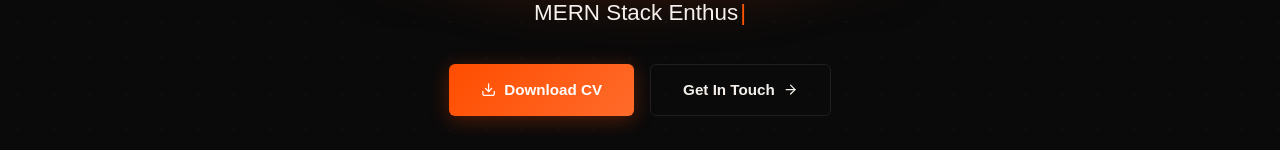
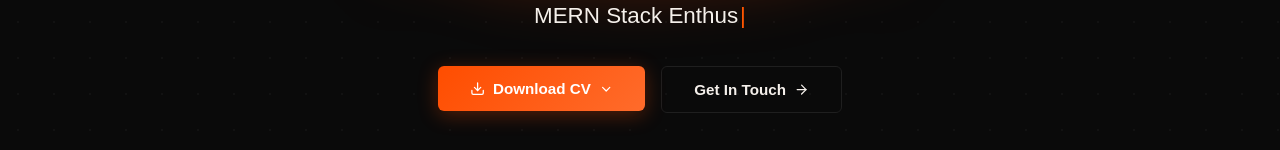
Before and after one commit to ArpanGoyal09/Arpan-Goyal-Portfolio, a React (Vite) app in the folder client/: page / in a window 1280 px wide. Shown: the part 572-722 px from the top of the page. Built offline with nearby package versions, Linux system fonts and the light colour scheme; no server answers; a web font is replaced by a local one.

Commit message:
Button Fix

```diff
--- a/client/src/components/Hero.jsx
+++ b/client/src/components/Hero.jsx
@@ -1,6 +1,6 @@
 import { useEffect, useRef, useState } from 'react';
 import { gsap } from 'gsap';
-import { FiDownload, FiArrowRight } from 'react-icons/fi';
+import { FiDownload, FiArrowRight, FiChevronDown, FiFileText } from 'react-icons/fi';
 import DragonSVG from './DragonSVG';
 import portfolioData from '../data/portfolioData';
 import { getDownloadUrl } from '../utils/api';
@@ -11,11 +11,25 @@ export default function Hero() {
   const [charIndex, setCharIndex]     = useState(0);
   const [isDeleting, setIsDeleting]   = useState(false);
 
+  const [cvOpen, setCvOpen] = useState(false);
+
   const eyebrowRef = useRef(null);
   const nameRef    = useRef(null);
   const typeRef    = useRef(null);
   const btnsRef    = useRef(null);
   const pauseRef   = useRef(false);
+  const cvDropRef  = useRef(null);
+
+  // Close dropdown when clicking outside
+  useEffect(() => {
+    const handler = (e) => {
+      if (cvDropRef.current && !cvDropRef.current.contains(e.target)) {
+        setCvOpen(false);
+      }
+    };
+    document.addEventListener('mousedown', handler);
+    return () => document.removeEventListener('mousedown', handler);
+  }, []);
 
   // ── Dragon ring draw-in + staggered text reveal ──────────────
   useEffect(() => {
@@ -122,9 +136,44 @@ export default function Hero() {
           <span className="typewriter-cursor" aria-hidden="true">|</span>
         </div>
         <div ref={btnsRef} className="hero-btns">
-          <a href={getDownloadUrl('pdf')} target="_blank" rel="noreferrer" className="btn btn-primary">
-            <FiDownload /> Download CV
-          </a>
+
+          {/* ── CV download dropdown ─────────────────────── */}
+          <div className="cv-drop-wrap" ref={cvDropRef}>
+            <button
+              className="btn btn-primary cv-drop-trigger"
+              onClick={() => setCvOpen(o => !o)}
+              aria-haspopup="true"
+              aria-expanded={cvOpen}
+            >
+              <FiDownload /> Download CV <FiChevronDown className={`cv-chevron${cvOpen ? ' open' : ''}`} />
+            </button>
+
+            {cvOpen && (
+              <div className="cv-dropdown" role="menu">
+                <a
+                  href={getDownloadUrl('pdf')}
+                  target="_blank"
+                  rel="noreferrer"
+                  className="cv-dropdown-item"
+                  role="menuitem"
+                  onClick={() => setCvOpen(false)}
+                >
+                  <FiDownload /> PDF
+                </a>
+                <a
+                  href={getDownloadUrl('docx')}
+                  target="_blank"
+                  rel="noreferrer"
+                  className="cv-dropdown-item"
+                  role="menuitem"
+                  onClick={() => setCvOpen(false)}
+                >
+                  <FiFileText /> Word (.docx)
+                </a>
+              </div>
+            )}
+          </div>
+
           <button className="btn btn-outline" onClick={scrollToContact}>
             Get In Touch <FiArrowRight />
           </button>
--- a/client/src/index.css
+++ b/client/src/index.css
@@ -418,6 +418,62 @@ img {
   gap: 16px;
   flex-wrap: wrap;
   justify-content: center;
+}
+
+/* ── CV download dropdown ── */
+.cv-drop-wrap {
+  position: relative;
+}
+
+.cv-drop-trigger {
+  gap: 8px;
+}
+
+.cv-chevron {
+  font-size: 0.9rem;
+  transition: transform 0.2s ease;
+  flex-shrink: 0;
+}
+.cv-chevron.open {
+  transform: rotate(180deg);
+}
+
+.cv-dropdown {
+  position: absolute;
+  top: calc(100% + 8px);
+  left: 0;
+  min-width: 100%;
+  background: var(--card-bg);
+  border: 1px solid var(--border);
+  border-radius: var(--radius-sm);
+  overflow: hidden;
+  box-shadow: 0 8px 24px rgba(0, 0, 0, 0.3);
+  z-index: 100;
+  animation: dropIn 0.15s ease;
+}
+@keyframes dropIn {
+  from { opacity: 0; transform: translateY(-6px); }
+  to   { opacity: 1; transform: translateY(0); }
+}
+
+.cv-dropdown-item {
+  display: flex;
+  align-items: center;
+  gap: 10px;
+  padding: 12px 18px;
+  font-size: 0.88rem;
+  font-weight: 500;
+  color: var(--text);
+  text-decoration: none;
+  transition: background var(--transition), color var(--transition);
+  white-space: nowrap;
+}
+.cv-dropdown-item:hover {
+  background: var(--bg-alt);
+  color: var(--accent);
+}
+.cv-dropdown-item + .cv-dropdown-item {
+  border-top: 1px solid var(--border);
 }
 
 /* ── Scroll hint ── */
```
